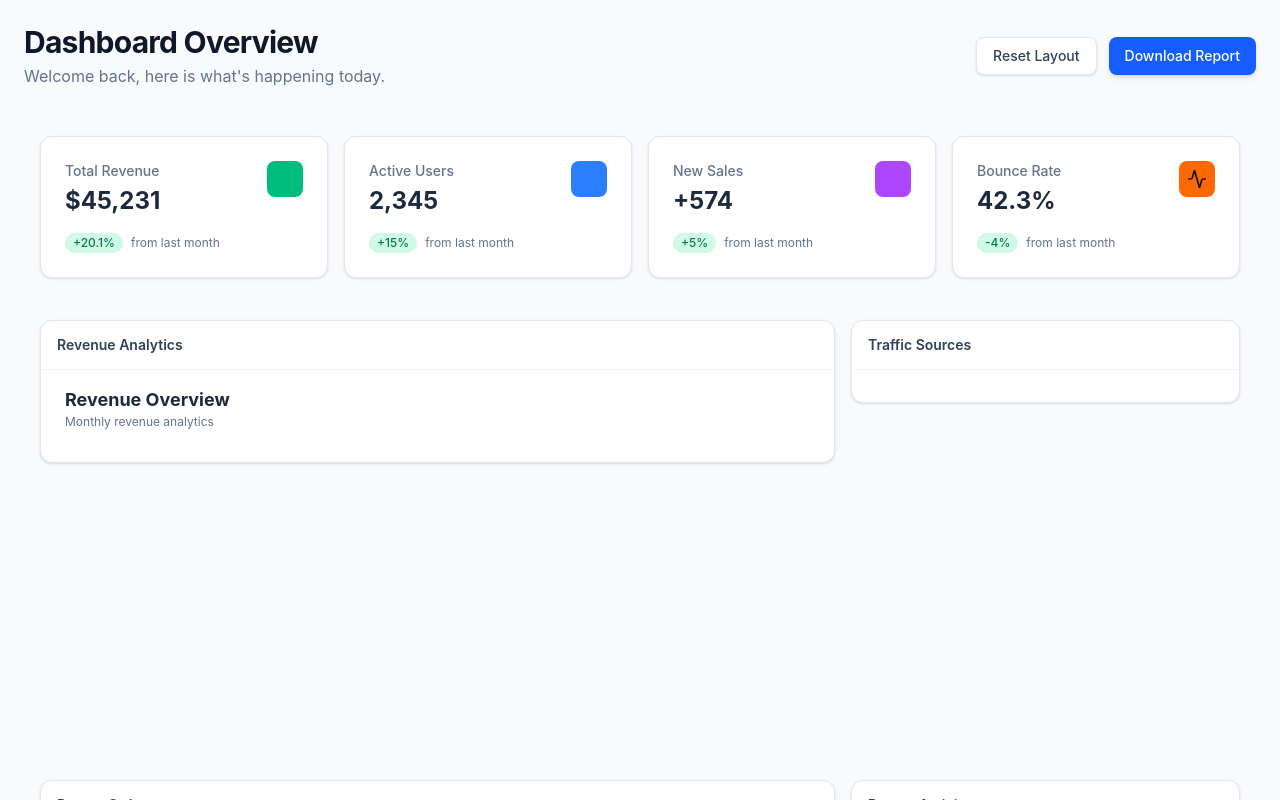
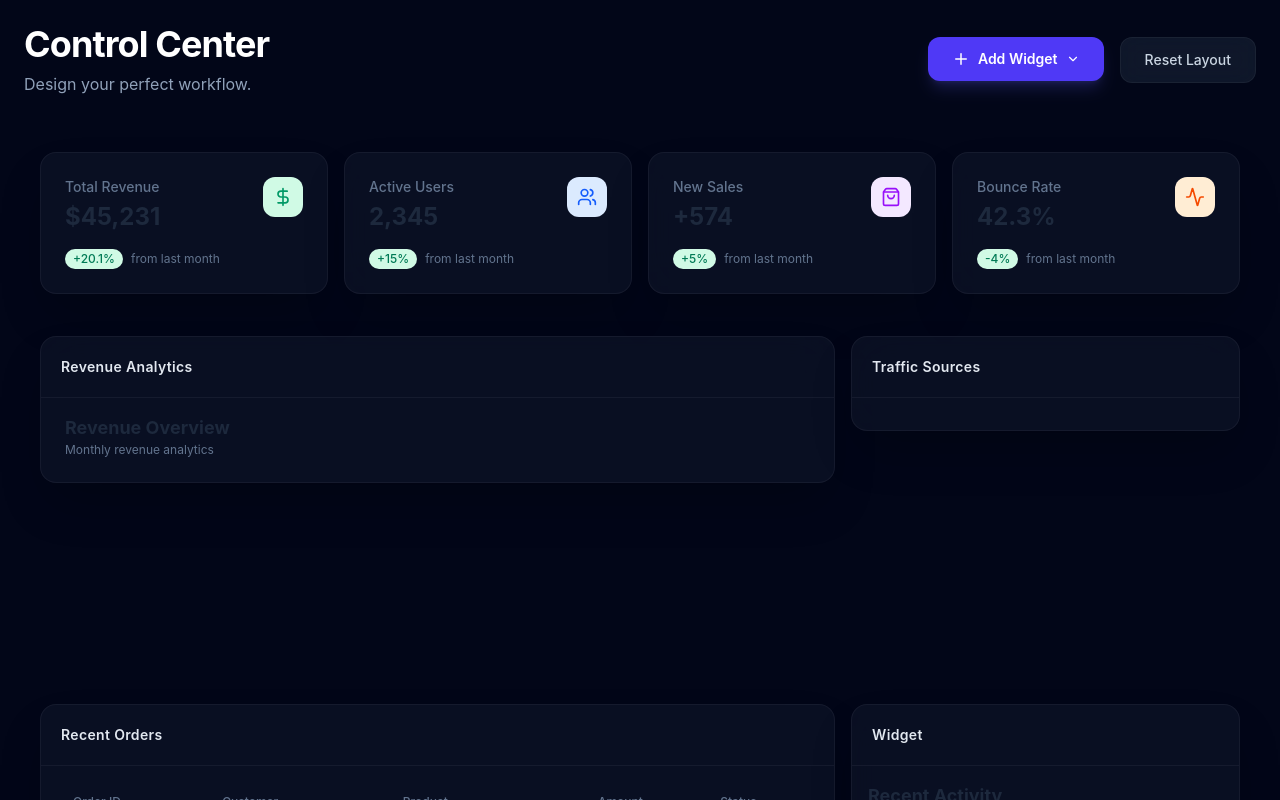
Before and after one commit to haofrontend-dev/React_Grid_Layout_Admin, a React (Vite) app: page / in a window 1280 px wide. Shown: the top 800 px of the page. Built offline with nearby package versions, Linux system fonts and the light colour scheme.

Commit message:
Update code

```diff
--- a/src/App.tsx
+++ b/src/App.tsx
@@ -1,11 +1,12 @@
-import Dashboard from './components/Dashboard'
+import Dashboard from './components/Dashboard';
 
 function App() {
   return (
-    <div className="min-h-screen bg-slate-50 dark:bg-slate-950 text-slate-900 dark:text-slate-100">
+    // Force dark mode globally for the premium builder look
+    <div className="min-h-screen dark bg-slate-950 text-slate-100 selection:bg-indigo-500/30">
       <Dashboard />
     </div>
-  )
+  );
 }
 
-export default App
+export default App;
--- a/src/components/Dashboard.tsx
+++ b/src/components/Dashboard.tsx
@@ -1,7 +1,7 @@
-import { useState, useEffect } from 'react';
-import { Responsive, WidthProvider, type Layout } from 'react-grid-layout/legacy';
+import { useState, useEffect, useRef, useCallback } from 'react';
+import { Responsive, WidthProvider } from 'react-grid-layout/legacy';
 import _ from 'lodash';
-import { Users, DollarSign, Activity, ShoppingBag } from 'lucide-react';
+import { Users, DollarSign, Activity, ShoppingBag, Plus, ChevronDown } from 'lucide-react';
 import Widget from './Widget';
 import StatCard from './StatCard';
 import RevenueChart from './RevenueChart';
@@ -10,168 +10,265 @@ import RecentOrdersTable from './RecentOrdersTable';
 import TrafficSourceChart from './TrafficSourceChart';
 import ServerStatus from './ServerStatus';
 import QuickActions from './QuickActions';
+
 import 'react-grid-layout/css/styles.css';
 import 'react-resizable/css/styles.css';
 
 const ResponsiveGridLayout = WidthProvider(Responsive);
 
+// --- Configuration ---
+const STORAGE_KEY = 'dashboard-layout-v10-compact';
+const ROW_HEIGHT = 30;
+const MARGIN: [number, number] = [16, 16];
+const CONTAINER_PADDING: [number, number] = [16, 16];
+
+// --- Types ---
+type WidgetType = 'stat-revenue' | 'stat-users' | 'stat-sales' | 'stat-bounce' |
+                  'graph-revenue' | 'graph-traffic' |
+                  'table-orders' | 'list-activity' |
+                  'stat-server' | 'action-bar';
+
 interface DashboardItem {
+  id: string;
+  type: WidgetType;
+}
+
+// Define specific interface for our usages to avoid type conflicts with strict strict checking
+interface GridLayoutItem {
   i: string;
   x: number;
   y: number;
   w: number;
   h: number;
-    type: 'stat-revenue' | 'stat-users' | 'stat-bounce' | 'stat-sales' |
-    'graph-revenue' | 'graph-traffic' |
-    'list-activity' | 'table-orders' |
-    'stat-server' | 'action-bar';
 }
 
-const initialLayouts: { lg: DashboardItem[] } = {
+// --- Initial Data ---
+const initialItems: DashboardItem[] = [
+  { id: 'stat1', type: 'stat-revenue' },
+  { id: 'stat2', type: 'stat-users' },
+  { id: 'stat3', type: 'stat-sales' },
+  { id: 'stat4', type: 'stat-bounce' },
+  { id: 'chart1', type: 'graph-revenue' },
+  { id: 'chart2', type: 'graph-traffic' },
+  { id: 'table1', type: 'table-orders' },
+  { id: 'feed1', type: 'list-activity' },
+  { id: 'server1', type: 'stat-server' },
+  { id: 'actions1', type: 'action-bar' },
+];
+
+const initialLayouts: { lg: GridLayoutItem[] } = {
   lg: [
-        // Top row stats
-        { i: 'stat1', x: 0, y: 0, w: 3, h: 4, type: 'stat-revenue' },
-        { i: 'stat2', x: 3, y: 0, w: 3, h: 4, type: 'stat-users' },
-        { i: 'stat3', x: 6, y: 0, w: 3, h: 4, type: 'stat-sales' },
-        { i: 'stat4', x: 9, y: 0, w: 3, h: 4, type: 'stat-bounce' },
-        // Middle row (Charts)
-        { i: 'chart1', x: 0, y: 4, w: 8, h: 10, type: 'graph-revenue' },
-        { i: 'chart2', x: 8, y: 4, w: 4, h: 10, type: 'graph-traffic' },
-        // Bottom row (Table & Activity)
-        { i: 'table1', x: 0, y: 14, w: 8, h: 9, type: 'table-orders' },
-        { i: 'feed1', x: 8, y: 14, w: 4, h: 14, type: 'list-activity' }, // Taller feed
-        // Bottom small widgets
-        { i: 'server1', x: 0, y: 23, w: 4, h: 5, type: 'stat-server' },
-        { i: 'actions1', x: 4, y: 23, w: 4, h: 5, type: 'action-bar' },
-    ],
+    // Compact Layout
+    // Stats: h=4 -> (4*30) + (3*16) = 120 + 48 = 168px
+    { i: 'stat1', x: 0, y: 0, w: 3, h: 4 },
+    { i: 'stat2', x: 3, y: 0, w: 3, h: 4 },
+    { i: 'stat3', x: 6, y: 0, w: 3, h: 4 },
+    { i: 'stat4', x: 9, y: 0, w: 3, h: 4 },
+
+    // Charts: h=8 -> (8*30) + (7*16) = 240 + 112 = 352px
+    { i: 'chart1', x: 0, y: 4, w: 8, h: 8 },
+    { i: 'chart2', x: 8, y: 4, w: 4, h: 8 },
+
+    // Tables: h=9 -> 398px
+    { i: 'table1', x: 0, y: 12, w: 8, h: 9 },
+    { i: 'feed1', x: 8, y: 12, w: 4, h: 9 },
+
+    // Utilities: h=5 -> (5*30) + (4*16) = 150 + 64 = 214px
+    { i: 'server1', x: 0, y: 21, w: 4, h: 5 },
+    { i: 'actions1', x: 4, y: 21, w: 4, h: 5 },
+  ]
 };
 
 const Dashboard = () => {
-    const [items, setItems] = useState<DashboardItem[]>(initialLayouts.lg);
-    const [layouts, setLayouts] = useState<{ [key: string]: Layout }>(initialLayouts);
+  const [items, setItems] = useState<DashboardItem[]>(initialItems);
+  const [layouts, setLayouts] = useState<any>(initialLayouts);
   const [mounted, setMounted] = useState(false);
+  const [isAddMenuOpen, setIsAddMenuOpen] = useState(false);
+  const menuRef = useRef<HTMLDivElement>(null);
 
+  // --- Initialization ---
   useEffect(() => {
     setMounted(true);
-        const savedLayout = localStorage.getItem('dashboard-layout-v3');
-        if (savedLayout) {
+    const saved = localStorage.getItem(STORAGE_KEY);
+    if (saved) {
       try {
-                const parsed = JSON.parse(savedLayout);
-                if (parsed.items) setItems(parsed.items);
-                if (parsed.layouts) setLayouts(parsed.layouts);
+        const parsed = JSON.parse(saved);
+        if (parsed.items && parsed.layouts) {
+          setItems(parsed.items);
+          setLayouts(parsed.layouts);
+        }
       } catch (e) {
         console.error("Failed to load layout", e);
       }
     }
   }, []);
 
-    const onLayoutChange = (currentLayout: Layout, allLayouts: { [key: string]: Layout | undefined }) => {
+  // --- Click Outside ---
+  useEffect(() => {
+    const handleClickOutside = (event: MouseEvent) => {
+      if (menuRef.current && !menuRef.current.contains(event.target as Node)) {
+        setIsAddMenuOpen(false);
+      }
+    };
+    document.addEventListener('mousedown', handleClickOutside);
+    return () => document.removeEventListener('mousedown', handleClickOutside);
+  }, []);
+
+  // --- Layout Change ---
+  const onLayoutChange = useCallback((_currentLayout: any, allLayouts: any) => {
     if (!mounted) return;
-        setLayouts(allLayouts as any);
+    setLayouts(allLayouts);
 
-        // Defer saving to avoid potential loop or excessive writes
-        setTimeout(() => {
-            const newItems = items.map(item => {
-                // Layout item from react-grid-layout might not align perfectly with custom props
-                const layoutItem = currentLayout.find((l: any) => l.i === item.i);
-                if (layoutItem) {
-                    return { ...item, ...layoutItem, type: item.type };
-                }
-                return item;
-            });
-            localStorage.setItem('dashboard-layout-v3', JSON.stringify({ items: newItems, layouts: allLayouts }));
-        }, 100);
+    // Debounce save
+    const save = _.debounce(() => {
+        localStorage.setItem(STORAGE_KEY, JSON.stringify({ items, layouts: allLayouts }));
+    }, 500);
+    save();
+  }, [items, mounted]);
+
+  const onResetLayout = () => {
+    setItems(initialItems);
+    setLayouts(initialLayouts);
+    localStorage.removeItem(STORAGE_KEY);
   };
 
-    const onResetLayout = () => {
-        setItems(initialLayouts.lg);
-        setLayouts(initialLayouts);
-        localStorage.removeItem('dashboard-layout-v3');
+  const onAddItem = (type: WidgetType) => {
+    const id = `new_${type}_${Date.now()}`;
+    const newItem: DashboardItem = { id, type };
+
+    // Determine default size (Compact)
+    let w = 4;
+    let h = 9;
+
+    if (type.includes('stat') && !type.includes('server')) { w = 3; h = 4; }
+    else if (type.includes('graph-revenue')) { w = 8; h = 8; }
+    else if (type.includes('graph-traffic')) { w = 4; h = 8; }
+    else if (type.includes('table')) { w = 8; h = 9; }
+    else if (type.includes('server') || type.includes('action')) { w = 4; h = 5; }
+
+    setItems(prev => [...prev, newItem]);
+
+    // We let RGL handle the placement logic naturally or append to layouts
+    setLayouts((prev: any) => ({
+        ...prev,
+        lg: [
+            ...(prev.lg || []),
+            { i: id, x: 0, y: Infinity, w, h }
+        ]
+    }));
+
+    setIsAddMenuOpen(false);
   };
 
-    const renderContent = (item: DashboardItem) => {
-        switch (item.type) {
-            case 'stat-revenue':
-                return <StatCard title="Total Revenue" value="$45,231" trend="+20.1%" trendUp={true} icon={DollarSign} color="bg-emerald-500" />;
-            case 'stat-users':
-                return <StatCard title="Active Users" value="2,345" trend="+15%" trendUp={true} icon={Users} color="bg-blue-500" />;
-            case 'stat-sales':
-                return <StatCard title="New Sales" value="+574" trend="+5%" trendUp={true} icon={ShoppingBag} color="bg-purple-500" />;
-            case 'stat-bounce':
-                return <StatCard title="Bounce Rate" value="42.3%" trend="-4%" trendUp={true} icon={Activity} color="bg-orange-500" />;
-            case 'graph-revenue':
-                return <RevenueChart />;
-            case 'graph-traffic':
-                return <TrafficSourceChart />;
-            case 'table-orders':
-                return <RecentOrdersTable />;
-            case 'list-activity':
-                return <ActivityFeed />;
-            case 'stat-server':
-                return <ServerStatus />;
-            case 'action-bar':
-                return <QuickActions />;
-            default:
-                return <div>Unknown Widget</div>;
+  const onRemoveItem = (id: string) => {
+    setItems(prev => prev.filter(i => i.id !== id));
+  };
+
+  // --- Render Helpers ---
+  const renderWidgetContent = (type: WidgetType) => {
+    switch (type) {
+      case 'stat-revenue': return <StatCard title="Total Revenue" value="$45,231" trend="+20.1%" trendUp={true} icon={DollarSign} variant="emerald" />;
+      case 'stat-users': return <StatCard title="Active Users" value="2,345" trend="+15%" trendUp={true} icon={Users} variant="blue" />;
+      case 'stat-sales': return <StatCard title="New Sales" value="+574" trend="+5%" trendUp={true} icon={ShoppingBag} variant="purple" />;
+      case 'stat-bounce': return <StatCard title="Bounce Rate" value="42.3%" trend="-4%" trendUp={true} icon={Activity} variant="orange" />;
+      case 'graph-revenue': return <RevenueChart />;
+      case 'graph-traffic': return <TrafficSourceChart />;
+      case 'table-orders': return <RecentOrdersTable />;
+      case 'list-activity': return <ActivityFeed />;
+      case 'stat-server': return <ServerStatus />;
+      case 'action-bar': return <QuickActions />;
+      default: return <div>Unknown Widget</div>;
     }
   };
 
+  const getWidgetTitle = (type: WidgetType) => {
+     if (type.includes('stat') && !type.includes('server')) return 'Statistic';
+     if (type === 'graph-revenue') return 'Revenue Analytics';
+     if (type === 'graph-traffic') return 'Traffic Sources';
+     if (type === 'table-orders') return 'Recent Orders';
+     if (type === 'stat-server') return 'System Health';
+     if (type === 'action-bar') return 'Quick Actions';
+     return 'Widget';
+  };
+
   return (
-        <div className="p-6 max-w-[1600px] mx-auto">
-            <div className="mb-8 flex flex-col sm:flex-row justify-between items-start sm:items-center gap-4">
+    <div className="relative min-h-screen p-6 max-w-[1600px] mx-auto overflow-hidden">
+      {/* Background Gradients */}
+      <div className="fixed top-0 left-1/2 -translate-x-1/2 w-[1000px] h-[500px] bg-indigo-600/20 rounded-full blur-[120px] -z-10 pointer-events-none" />
+      <div className="fixed bottom-0 right-0 w-[800px] h-[600px] bg-purple-600/10 rounded-full blur-[100px] -z-10 pointer-events-none" />
+
+      {/* Header */}
+      <div className="mb-10 flex flex-col sm:flex-row justify-between items-start sm:items-center gap-6 relative z-10">
         <div>
-                    <h1 className="text-3xl font-bold text-slate-900 dark:text-white tracking-tight">Dashboard Overview</h1>
-                    <p className="text-slate-500 dark:text-slate-400 mt-1">Welcome back, here is what's happening today.</p>
+          <h1 className="text-4xl font-bold text-white tracking-tight mb-2">Control Center</h1>
+          <p className="text-slate-400">Design your perfect workflow.</p>
         </div>
-                <div className="flex gap-3">
+
+        <div className="flex gap-4 relative" ref={menuRef}>
+           <div className="relative">
+             <button
+               onClick={() => setIsAddMenuOpen(!isAddMenuOpen)}
+               className="px-6 py-3 bg-indigo-600 hover:bg-indigo-500 text-white rounded-xl shadow-lg shadow-indigo-500/20 transition-all font-semibold text-sm flex items-center gap-2"
+             >
+               <Plus size={18} />
+               Add Widget
+               <ChevronDown size={14} className={`transition-transform duration-200 ${isAddMenuOpen ? 'rotate-180' : ''}`} />
+             </button>
+
+             {isAddMenuOpen && (
+               <div className="absolute right-0 top-full mt-3 w-56 bg-slate-900/90 backdrop-blur-xl rounded-xl shadow-2xl border border-white/10 z-50 overflow-hidden py-2">
+                 {[
+                   { id: 'stat-revenue', label: 'Stat: Revenue' },
+                   { id: 'graph-revenue', label: 'Chart: Revenue' },
+                   { id: 'graph-traffic', label: 'Chart: Traffic' },
+                   { id: 'table-orders', label: 'Table: Orders' },
+                   { id: 'list-activity', label: 'List: Activity' },
+                 ].map((opt) => (
+                    <button
+                        key={opt.id}
+                        onClick={() => onAddItem(opt.id as WidgetType)}
+                        className="block w-full text-left px-5 py-3 text-sm text-slate-300 hover:text-white hover:bg-white/5 transition-colors"
+                    >
+                        {opt.label}
+                    </button>
+                 ))}
+               </div>
+             )}
+           </div>
+
            <button
              onClick={onResetLayout}
-                        className="px-4 py-2 bg-white dark:bg-slate-800 border border-slate-200 dark:border-slate-700 hover:bg-slate-50 dark:hover:bg-slate-700 text-slate-700 dark:text-slate-200 rounded-lg transition-all shadow-sm font-medium text-sm"
+             className="px-6 py-3 bg-slate-800/50 hover:bg-slate-800 text-slate-300 hover:text-white rounded-xl border border-white/5 transition-all font-medium text-sm backdrop-blur-md"
            >
              Reset Layout
-                    </button>
-                    <button className="px-4 py-2 bg-blue-600 hover:bg-blue-700 text-white rounded-lg shadow-md hover:shadow-lg transition-all font-medium text-sm">
-                        Download Report
            </button>
         </div>
       </div>
 
+      {/* Grid */}
       <ResponsiveGridLayout
         className="layout"
         layouts={layouts}
         breakpoints={{ lg: 1200, md: 996, sm: 768, xs: 480, xxs: 0 }}
         cols={{ lg: 12, md: 10, sm: 6, xs: 4, xxs: 2 }}
-                rowHeight={30}
+        rowHeight={ROW_HEIGHT}
+        margin={MARGIN}
+        containerPadding={CONTAINER_PADDING}
         onLayoutChange={onLayoutChange}
         draggableHandle=".drag-handle"
-                margin={[16, 16]}
       >
         {items.map(item => (
-                    <div key={item.i} data-grid={item}>
+            <div key={item.id}>
                 <Widget
-                            title={
-                                item.type.includes('stat') ? 'Statistic' :
-                                    item.type === 'graph-revenue' ? 'Revenue Analytics' :
-                                        item.type === 'graph-traffic' ? 'Traffic Sources' :
-                                            item.type === 'table-orders' ? 'Recent Orders' :
-                                                item.type === 'stat-server' ? 'System Health' :
-                                                    item.type === 'action-bar' ? 'Quick Actions' :
-                                                        'Recent Activity'
-                            }
+                    title={getWidgetTitle(item.type)}
                     className={item.type.includes('stat') && !item.type.includes('server') ? 'stat-widget' : ''}
-                            onRemove={() => { }}
+                    onRemove={() => onRemoveItem(item.id)}
                 >
-                            {renderContent(item)}
+                    {renderWidgetContent(item.type)}
                 </Widget>
             </div>
         ))}
       </ResponsiveGridLayout>
-
-            <style>{`
-        .stat-widget .drag-handle {
-           display: none;
-        }
-      `}</style>
     </div>
   );
 };
--- a/src/components/RevenueChart.tsx
+++ b/src/components/RevenueChart.tsx
@@ -13,7 +13,7 @@ const data = [
 const RevenueChart = () => {
     return (
         <div className="h-full w-full flex flex-col">
-            <div className="mb-4 px-2">
+            <div className="mb-2 px-2">
                 <h4 className="text-lg font-bold text-slate-800 dark:text-white">Revenue Overview</h4>
                 <p className="text-xs text-slate-500">Monthly revenue analytics</p>
             </div>
--- a/src/components/StatCard.tsx
+++ b/src/components/StatCard.tsx
@@ -6,10 +6,31 @@ interface StatCardProps {
     trend: string;
     trendUp: boolean;
     icon: LucideIcon;
-    color: string;
+    variant: 'emerald' | 'blue' | 'purple' | 'orange';
 }
 
-const StatCard = ({ title, value, trend, trendUp, icon: Icon, color }: StatCardProps) => {
+const styles = {
+    emerald: {
+        bg: 'bg-emerald-100 dark:bg-emerald-500/10',
+        text: 'text-emerald-600 dark:text-emerald-400',
+    },
+    blue: {
+        bg: 'bg-blue-100 dark:bg-blue-500/10',
+        text: 'text-blue-600 dark:text-blue-400',
+    },
+    purple: {
+        bg: 'bg-purple-100 dark:bg-purple-500/10',
+        text: 'text-purple-600 dark:text-purple-400',
+    },
+    orange: {
+        bg: 'bg-orange-100 dark:bg-orange-500/10',
+        text: 'text-orange-600 dark:text-orange-400',
+    },
+};
+
+const StatCard = ({ title, value, trend, trendUp, icon: Icon, variant }: StatCardProps) => {
+    const style = styles[variant] || styles.blue;
+
     return (
         <div className="h-full flex flex-col justify-between p-2">
             <div className="flex items-start justify-between">
@@ -17,8 +38,8 @@ const StatCard = ({ title, value, trend, trendUp, icon: Icon, color }: StatCardP
                     <p className="text-sm font-medium text-slate-500 dark:text-slate-400">{title}</p>
                     <h3 className="text-2xl font-bold text-slate-800 dark:text-white mt-1">{value}</h3>
                 </div>
-                <div className={`p-2 rounded-lg ${color} bg-opacity-10`}>
-                    <Icon className={`w-5 h-5 ${color.replace('bg-', 'text-')}`} />
+                <div className={`p-2.5 rounded-xl ${style.bg} transition-colors`}>
+                    <Icon className={`w-5 h-5 ${style.text}`} />
                 </div>
             </div>
             <div className="flex items-center mt-4">
--- a/src/components/Widget.tsx
+++ b/src/components/Widget.tsx
@@ -37,11 +37,19 @@ const Widget = React.forwardRef<HTMLDivElement, WidgetProps>(({
             onMouseDown={onMouseDown}
             onMouseUp={onMouseUp}
             onTouchEnd={onTouchEnd}
-            className={`bg-white dark:bg-slate-800 rounded-xl shadow-sm border border-slate-200 dark:border-slate-700 flex flex-col overflow-hidden transition-shadow hover:shadow-md ${className || ''}`}
+            // Glassmorphism Style
+            className={`
+                bg-slate-900/60 backdrop-blur-xl
+                rounded-2xl shadow-2xl
+                border border-white/5
+                flex flex-col overflow-hidden
+                transition-all duration-300 hover:shadow-indigo-500/10 hover:border-white/10
+                ${className || ''}
+            `}
             {...props}
         >
-            <div className={`flex items-center justify-between px-4 py-3 border-b border-slate-100 dark:border-slate-700/50 drag-handle cursor-move group ${title === 'Statistic' ? 'hidden' : ''}`}>
-                <h3 className="font-semibold text-slate-700 dark:text-slate-200 text-sm truncate select-none flex items-center gap-2">
+            <div className={`flex items-center justify-between px-5 py-4 border-b border-white/5 drag-handle cursor-move group ${title === 'Statistic' ? 'hidden' : ''}`}>
+                <h3 className="font-semibold text-slate-200 text-sm truncate select-none flex items-center gap-2 tracking-wide">
                     {/* Add a subtle grab icon on hover later if needed */}
                     {title}
                 </h3>
@@ -51,7 +59,7 @@ const Widget = React.forwardRef<HTMLDivElement, WidgetProps>(({
                             e.stopPropagation();
                             onRemove();
                         }}
-                        className="text-slate-300 hover:text-red-500 transition-colors bg-transparent p-1 rounded hover:bg-slate-100 dark:hover:bg-slate-700 opacity-0 group-hover:opacity-100"
+                        className="text-slate-400 hover:text-red-400 transition-colors bg-transparent p-1.5 rounded-lg hover:bg-white/5 opacity-0 group-hover:opacity-100"
                         aria-label="Remove widget"
                     >
                         <svg xmlns="http://www.w3.org/2000/svg" className="h-4 w-4" fill="none" viewBox="0 0 24 24" stroke="currentColor">
@@ -60,7 +68,7 @@ const Widget = React.forwardRef<HTMLDivElement, WidgetProps>(({
                     </button>
                 )}
             </div>
-            <div className="flex-1 p-4 overflow-auto relative">
+            <div className="flex-1 p-4 overflow-hidden relative text-slate-300">
                 {children}
             </div>
         </div>
--- a/src/index.css
+++ b/src/index.css
@@ -39,3 +39,8 @@ body {
     background-color: #334155;
   }
 }
+
+/* Recharts override to ensure it takes space */
+.recharts-responsive-container {
+  min-height: 0;
+}
```
Lines whose indentation alone changed are shown as unchanged.
